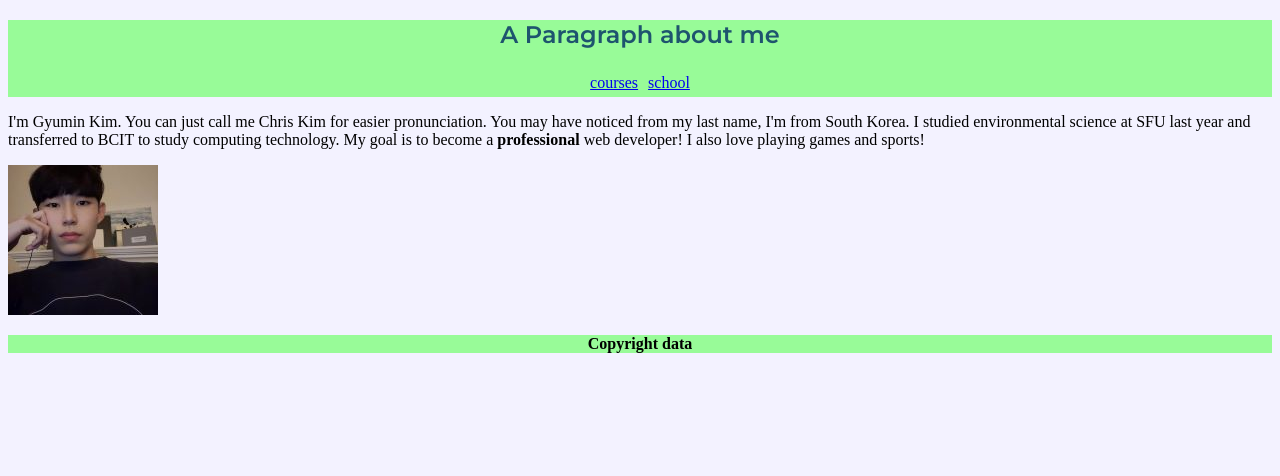
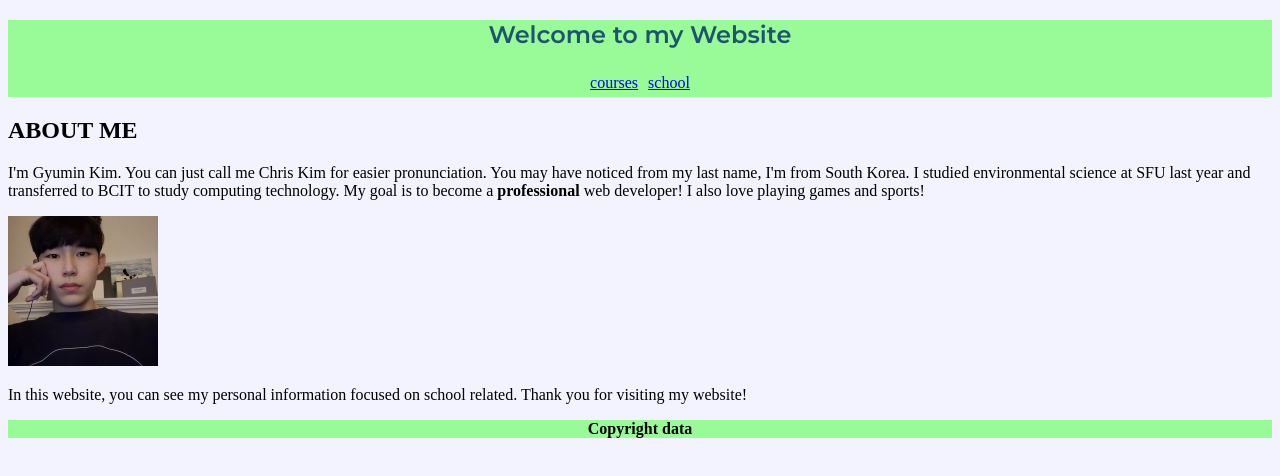
Before and after one commit to BCITGyumin/Lab4, a plain HTML site: page index.html in a window 1280 px wide. Drawn offline with Linux system fonts and the light colour scheme.

Commit message:
add h2 and paragraph in body and change h1 content in index.html

```diff
--- a/index.html
+++ b/index.html
@@ -11,7 +11,7 @@
     <main>
     <article>
     <header>
-        <h1 class="h1-index">A Paragraph about me</h1>
+        <h1 class="h1-index">Welcome to my Website</h1>
         <nav>
             <ul id="select-menu">
                 <li><a href="misc/courses.html">courses</a></li>
@@ -19,14 +19,23 @@
             </ul>
         </nav>
     </header>
-        <p>I'm Gyumin Kim. You can just call me Chris Kim for easier pronunciation.
-        You may have noticed from my last name, I'm from South Korea.
-        I studied environmental science at SFU last year and transferred to BCIT to study computing technology.
-        My goal is to become a <strong>professional</strong> web developer!
-        I also love playing games and sports!</p>
+    <div>
+        <h2>ABOUT ME</h2>
+        <p>
+            I'm Gyumin Kim. You can just call me Chris Kim for easier pronunciation.
+            You may have noticed from my last name, I'm from South Korea.
+            I studied environmental science at SFU last year and transferred to BCIT to study computing technology.
+            My goal is to become a <strong>professional</strong> web developer!
+            I also love playing games and sports!
+        </p>
         <img src="images/my_image.jpg" alt="my image" width="150" height="150" />
+        <p>
+            In this website, you can see my personal information focused on school related.
+            Thank you for visiting my website!
+        </p>
+    </div>
     <footer>
-        <p><strong>Copyright data</strong></p>
+        <p><b>Copyright data</b></p>
     </footer>
     </article>
     </main>
```
